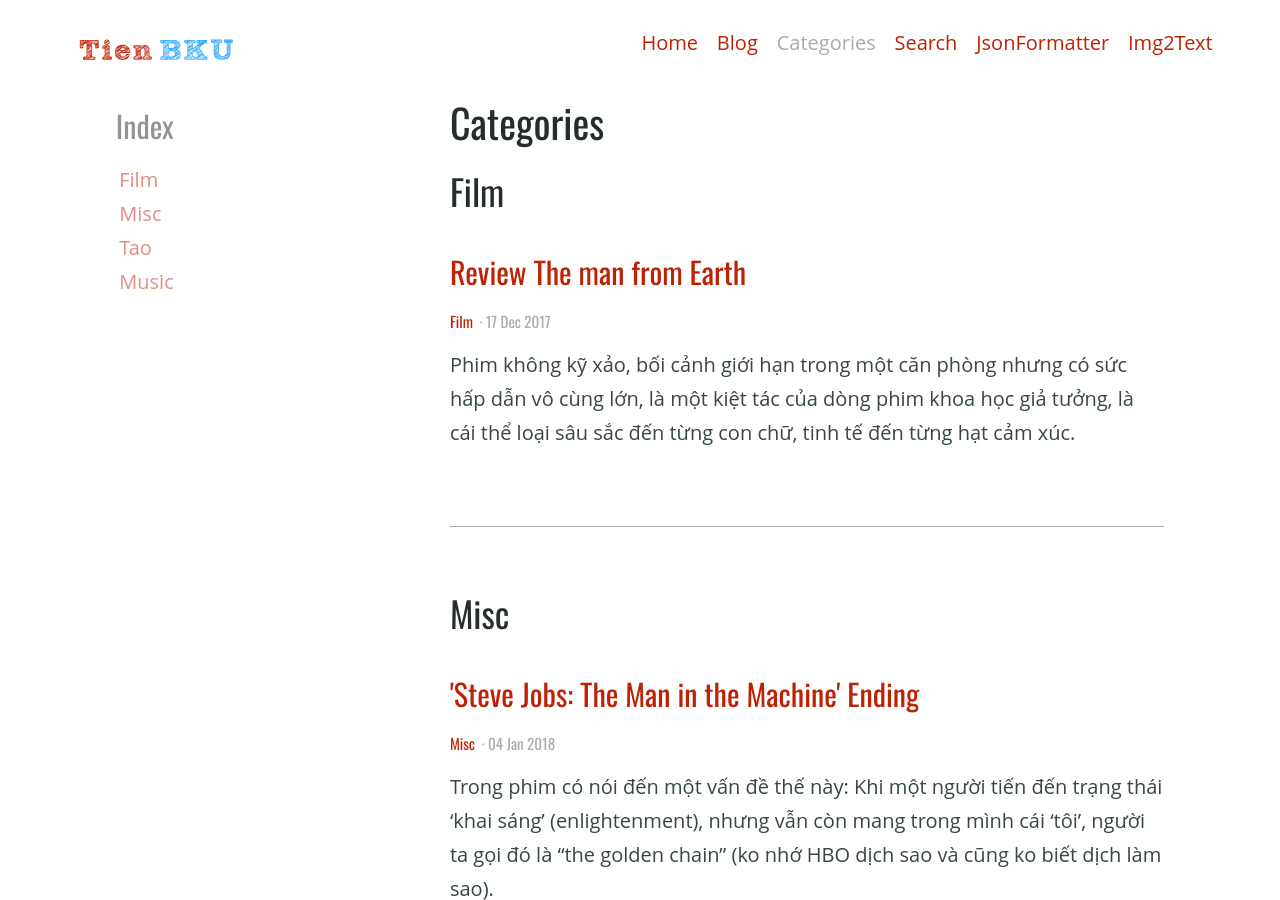
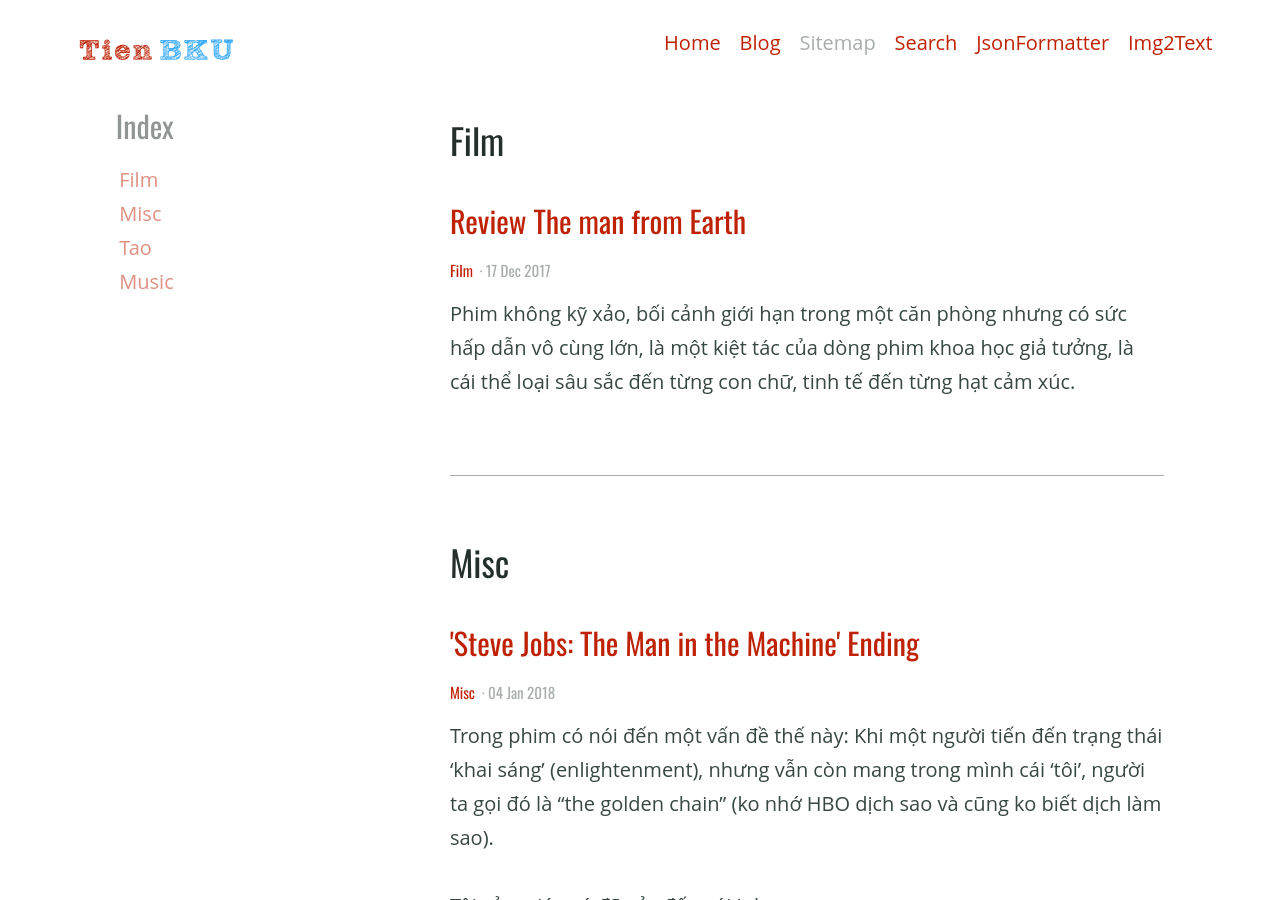
Before and after one commit to tienbku/tienbku.github.io, a Jekyll site: the page built from sitemap.md, in a window 1280 px wide and 900 px high. Built offline with Jekyll 4.4.1, drawn with Linux system fonts in a browser that asks for light colours.

Commit message:
update sitemap and search algorithm

```diff
--- a/_config.yml
+++ b/_config.yml
@@ -101,8 +101,8 @@
   url: /
 - title: Blog
   url: /blog/
-- title: Categories
-  url: /categories.html
+- title: Sitemap
+  url: /sitemap.html
 - title: Search
   url: /search.html
 - title: JsonFormatter
--- a/_includes/site-aside.html
+++ b/_includes/site-aside.html
@@ -11,7 +11,7 @@
       {% include nav-social.html %}
     </section>
 
-  {% elsif page.layout == "categories" %}
+  {% elsif page.layout == "sitemap" %}
     <section class="section  section--category-index">
       <h3>Index</h3>
       {% include nav-categories.html %}
--- a/_includes/site-search.html
+++ b/_includes/site-search.html
@@ -23,10 +23,11 @@
     return pages.filter(item => {
       const regex = new RegExp(termToMatch, 'gi');
 
-      if (item.title.includes('[secret]')) {
+      if (item.excerpt.includes('[secret]')) {
         return false;
       } else {
-        return (item.title.match(regex) || item.content.match(regex));
+        const isCategoried = item.categories ? item.categories.toString().toLowerCase().includes(termToMatch.toLowerCase()) : false;
+        return (isCategoried || item.title.match(regex) || item.content.match(regex) || item.excerpt.match(regex));
       }
     });
   }
--- a/assets/search.json
+++ b/assets/search.json
@@ -11,6 +11,7 @@
     {% for doc in docs %}
       {
         "title": {{ doc.title | jsonify }},
+        "categories": {{ doc.categories | jsonify }},
         "excerpt": {{ doc.excerpt | markdownify | strip_html | jsonify }},
         "content": {{ doc.content | markdownify | strip_html | jsonify }},
         "url": {{ site.baseurl | append: doc.url | jsonify }}
--- a/categories.md
+++ b/sitemap.md
@@ -1,6 +1,5 @@
 ---
-title: Categories
-layout: categories
+layout: sitemap
 excerpt: "Category index"
 aside: true
 ---
```
Also changed, not shown: love.md (+2 -2 lines), _layouts/sitemap.html (renamed from _layouts/categories.html).
